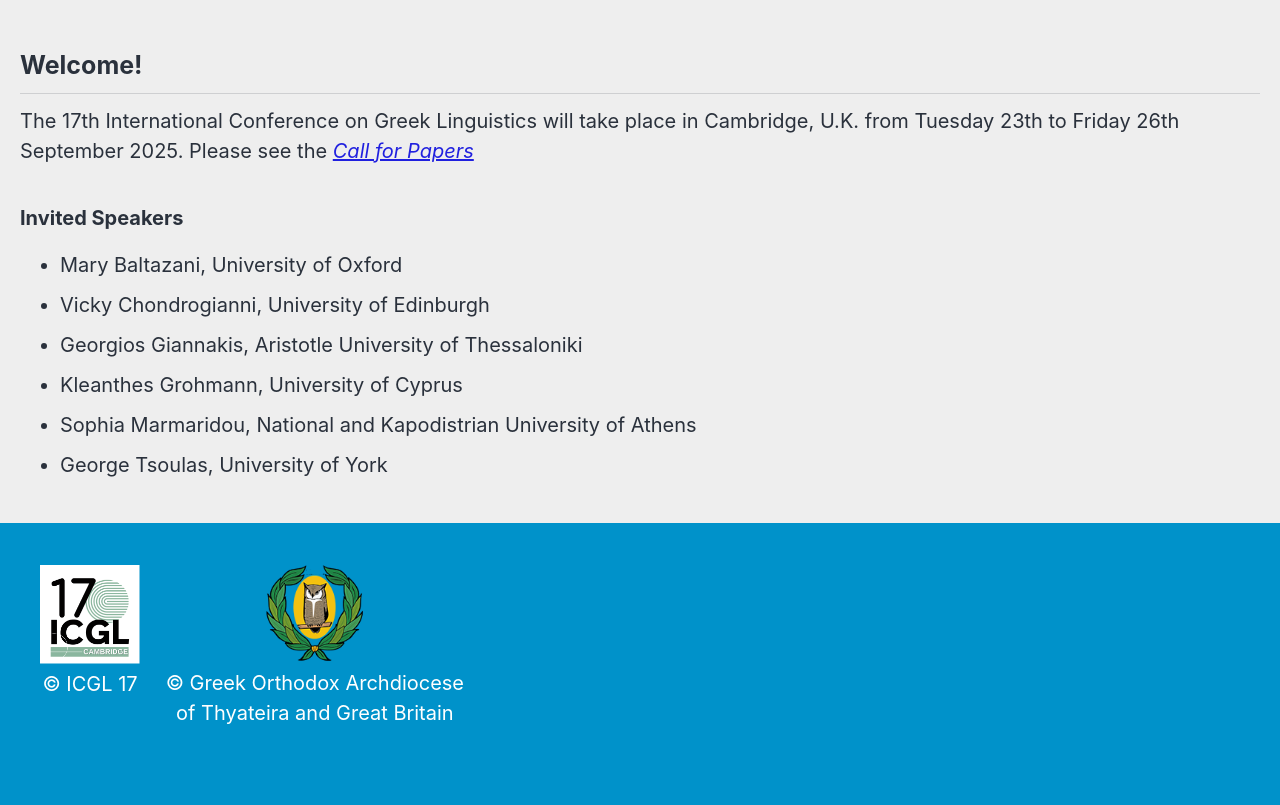
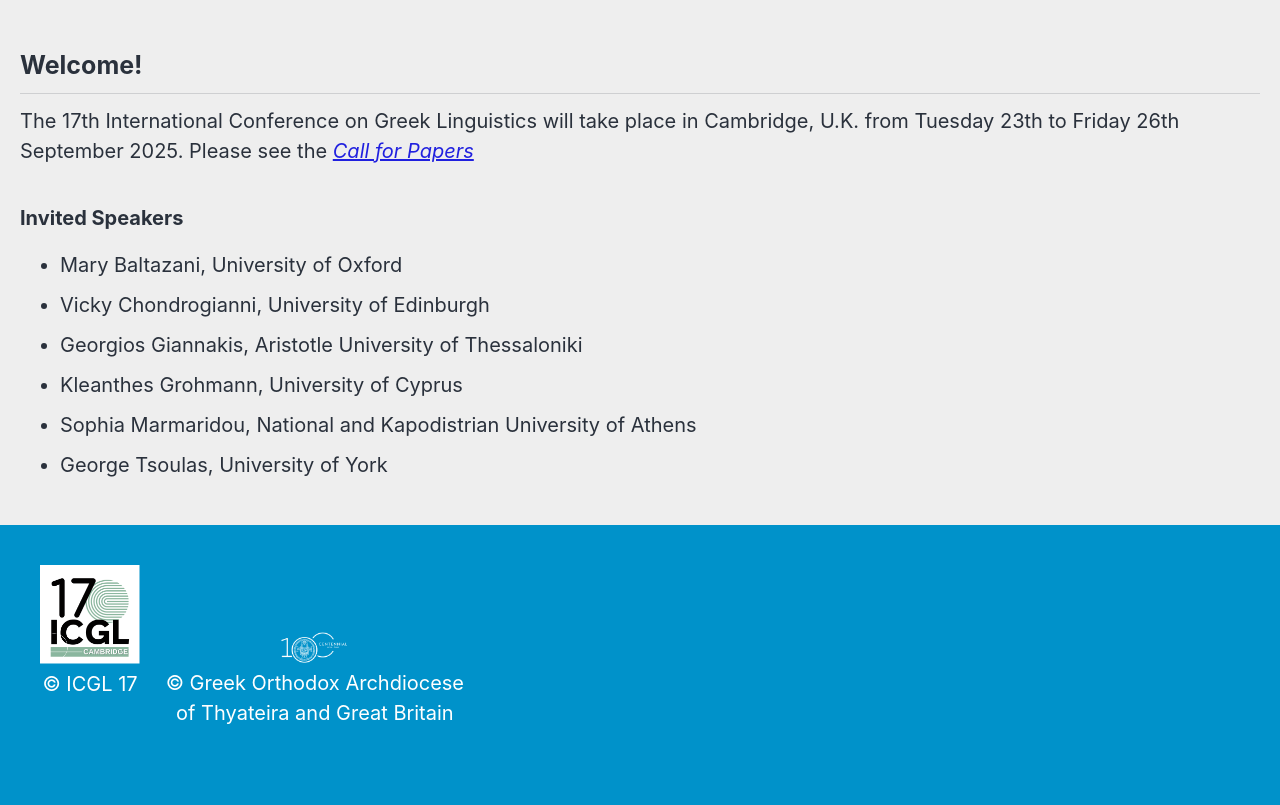
Before and after one commit to roryleung/ICGL17, a Jekyll site: the page built from _pages/home.md, in a window 1280 px wide. Shown: the part 417-1222 px from the top of the page. Built offline with Jekyll 4.4.1, drawn with Linux system fonts in a browser that asks for light colours; cached includes are drawn as plain includes; nearby versions of some CDN libraries.

Commit message:
Update custom.html

```diff
--- a/_includes/footer/custom.html
+++ b/_includes/footer/custom.html
@@ -6,7 +6,7 @@
     </div>
 
     <div style="text-align: center; display: inline-block; vertical-align: bottom;">
-      <img src="/assets/images/logo_owl_icon.png" alt="Owl Icon Logo" style="width: 100px; height: auto;">
+      <img src="/assets/images/logo_church.png" alt="Church logo" style="width: 100px; height: auto;">
       <p style="color: white; margin-top: 5px; margin-bottom: -3px;">
         &copy; Greek Orthodox Archdiocese<br>of Thyateira and Great Britain
       </p>
```
